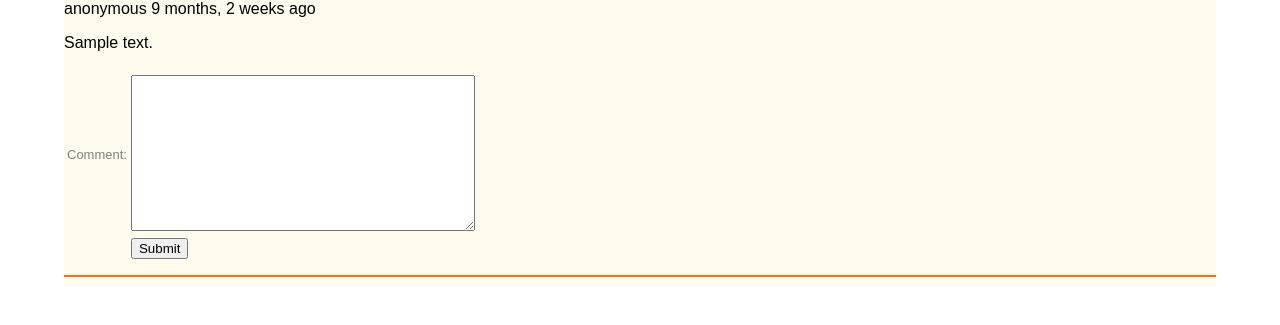
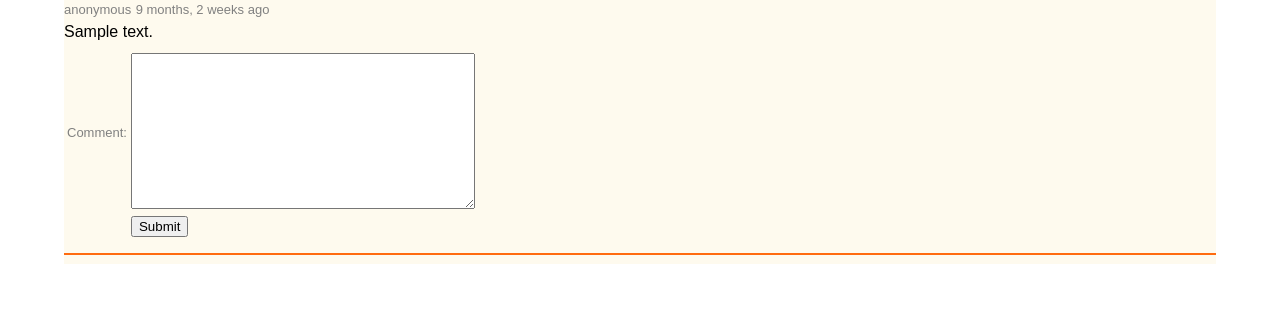
Before and after one commit to margaritageleta/aswapp, a Django app: page /item/1/comment/add_comment in a window 1280 px wide. Shown: the part 30-355 px from the top of the page. Run offline with Django 3.2, Linux system fonts and the light colour scheme; tables that the repository leaves empty hold one stand-in row (values such as "Sample post"); some libraries are stand-ins or nearby versions.

Commit message:
Html replies + replies assignment

```diff
--- a/aswapp/contributions/views.py
+++ b/aswapp/contributions/views.py
@@ -82,15 +82,15 @@ class ReplyView(FormView):
     def post(self, request, id):
         reply_text = request.POST['comment']
         parent_comment = Comment.objects.get(id=id)
-
-        new_reply = Comment(comment=reply_text, parent=parent_comment)
+        parent_publication = parent_comment.referenced_publication
+        new_reply = Comment(comment=reply_text, parent=parent_comment, referenced_publication=parent_publication)
         new_reply.save()
 
         # print("____________")
         # print(new_reply.parent.comment)
         # print("__________")
 
-        return HttpResponseRedirect("/news")
+        return HttpResponseRedirect(reverse('show_contribution_view',args=[parent_publication.pk]))
 
 class CommentView(FormView):
     form_class = CommentForm
--- a/aswapp/static/style.css
+++ b/aswapp/static/style.css
@@ -66,7 +66,7 @@ body > div {
     color: grey;
 }
 
-.contribution .created-at, .comment-reply {
+.contribution .created-at, .comment-reply, .about > * {
     color: grey;
     font-size: small;
 }
@@ -117,7 +117,7 @@ table input[type='text'], table input[type='url'], table textarea {
     align-items: flex-start;
 }
 
-.comment-tree .comment .content {
+.comment-tree .comment .content, .comment {
     color: black;
     font-size: initial;
     margin: 5px 0;
--- a/aswapp/templates/reply_comment.html
+++ b/aswapp/templates/reply_comment.html
@@ -7,10 +7,10 @@
 
 {% block content %}
     {% load humanize %}
-    <div>
+    <div class="about">
       <span>anonymous</span>
-      <span>{{ comment.created_at|naturaltime }}</span>
-      <p>{{comment.comment }}</p>
+      <span>{{comment.created_at|naturaltime }}</span>
+      <p class="comment"> {{comment.comment }}</p>
     </div>
     <form action="", method="POST">
       {% csrf_token %}
```
